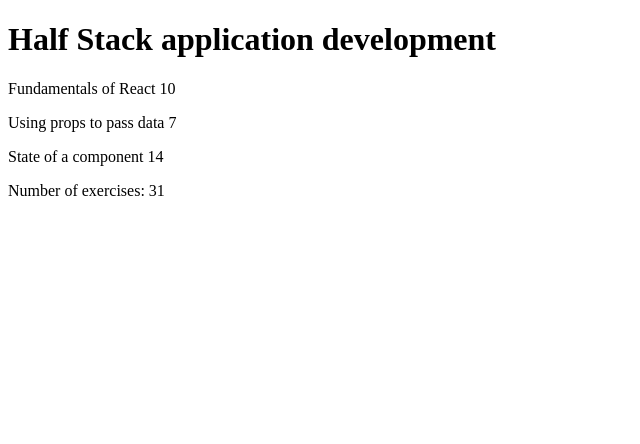
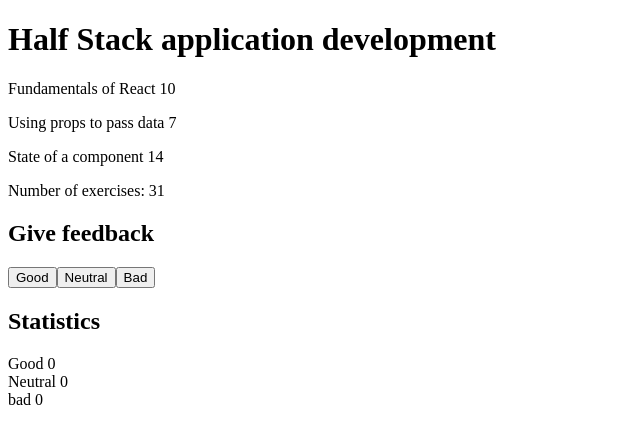
Before and after one commit to Rose1/part-1, a React (Vite) app: page / in a window 1280 px wide. Shown: the top 444 px of the page, without its empty margins (0-640 px from the left). Built offline with nearby package versions, Linux system fonts and the light colour scheme.

Commit message:
Unicafe solution to exercise 1.6

```diff
--- a/src/App.jsx
+++ b/src/App.jsx
@@ -1,7 +1,12 @@
 import CourseInfo from "./courseinfo/courseinfo"
-
+import Unicafe from "./unicafe/unicafe"
 
 const App = () => {
-  return <CourseInfo/>
+  return (
+    <div>
+      <CourseInfo/>
+      <Unicafe/>
+    </div>
+  )
 }
 export default App
--- a/src/courseinfo/courseinfo.jsx
+++ b/src/courseinfo/courseinfo.jsx
@@ -10,7 +10,7 @@
 }
 
 const Part = (props) => {
-    //console.log(props)
+    console.log(props)
     return (
         <div>
             <p>{props.props.name} {props.props.exercises}</p>
@@ -41,20 +41,24 @@
 }
 
 const CourseInfo = () => {
-  const courseName = 'Half Stack application development'
-  const part1 = {name: 'Fundamentals of React', exercises: 10} ;
-  const part2 = {name: 'Using props to pass data', exercises: 7};
-  const part3 = {name: 'State of a component', exercises: 14};
-  const courses = [part1, part2, part3]
-  const total = part1.exercises+part2.exercises+part3.exercises;
+    const course = {
+        name: 'Half Stack application development',
+        parts: [
+            {name: 'Fundamentals of React', exercises: 10} ,
+            {name: 'Using props to pass data', exercises: 7},
+            {name: 'State of a component', exercises: 14}
+        ]
+    }
+    console.log(course)
+    const total = course.parts[0].exercises + course.parts[1].exercises + course.parts[2].exercises
 
-  return (
-    <div>
-        <Header name = {courseName}/>
-        <Content courses= {courses}  />
-        <Total total={total}/>
+    return (
+        <div>
+            <Header name = {course.name}/>
+            <Content courses= {course.parts}/>
+            <Total total={total}/>
 
-    </div>
+        </div>
   )
 }
 
--- /dev/null
+++ b/src/unicafe/unicafe.jsx
@@ -0,0 +1,51 @@
+import { useState } from 'react'
+
+const Unicafe = () => {
+
+    // guarda los clics de cada boton en su propio estado
+    const [good, setGood] = useState(0)
+    const [neutral, setNeutral] = useState(0)
+    const [bad, setBad] = useState(0)
+
+    const handleGoodClick = () => {
+      const updatedGood = good + 1
+      setGood(updatedGood)
+    }
+    const handleBadClick = () => {
+      const updatedBad = bad + 1
+      setBad(updatedBad)
+    }
+
+    const handleNeutralClick = () => {
+      const updatedNeutral = neutral + 1
+      setNeutral(updatedNeutral)
+    }
+
+    const Statistics = (props) => {
+
+      return (
+        <div>{props.text} {props.total}</div>
+      )
+    }
+
+    const Button = ({ handleClick, text }) => (
+      <button onClick={handleClick}>
+        {text}
+      </button>
+    )
+
+    return (
+        <div>
+            <h2>Give feedback</h2>
+            <Button handleClick={handleGoodClick} text='Good'/>
+            <Button handleClick={handleNeutralClick} text='Neutral'/>
+            <Button handleClick={handleBadClick} text='Bad'/>
+            <h2>Statistics</h2>
+            <Statistics text='Good' total={good}/>
+            <Statistics text='Neutral' total={neutral}/>
+            <Statistics text='bad' total={bad}/>
+        </div>
+    )
+}
+
+export default Unicafe
```
